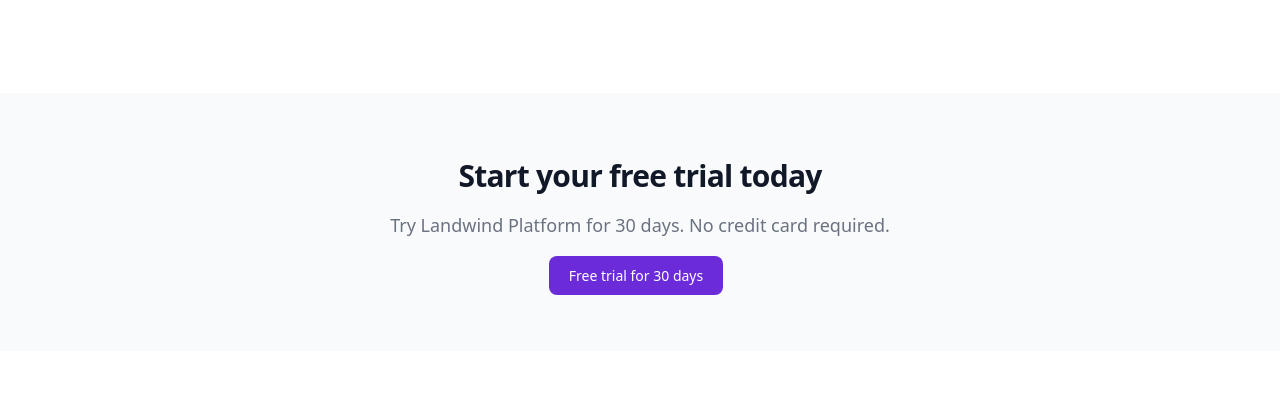
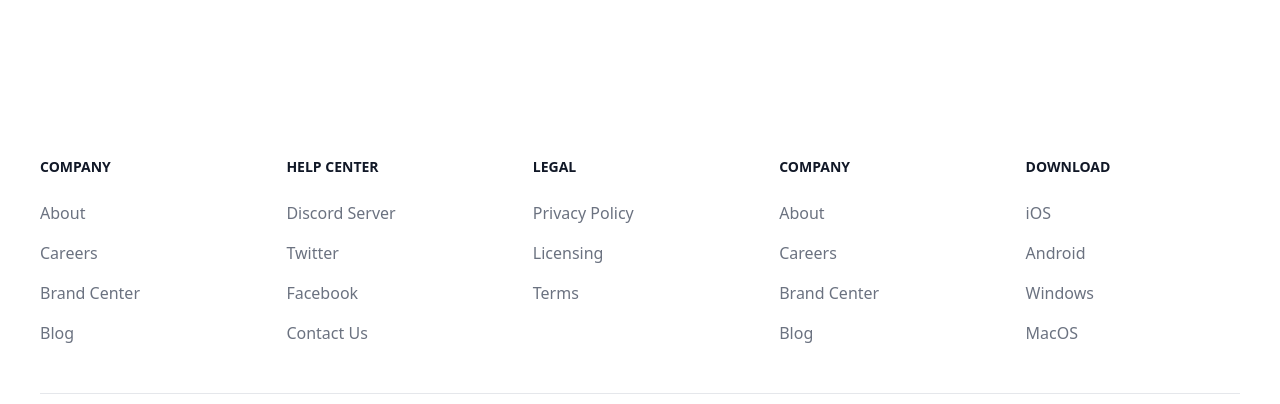
Before and after one commit to ezeisraeljohn/ezeisraeljohn.github.io, a website: page index.html in a window 1280 px wide. Shown: the part 4244-4648 px from the top of the page. Drawn offline with nearby package versions, Linux system fonts and the light colour scheme.

Commit message:
Update index.html

```diff
--- a/index.html
+++ b/index.html
@@ -456,16 +456,6 @@
     </section>
     <!-- End block -->
     <!-- Start block -->
-    <section class="bg-gray-50 dark:bg-gray-800">
-        <div class="max-w-screen-xl px-4 py-8 mx-auto lg:py-16 lg:px-6">
-            <div class="max-w-screen-sm mx-auto text-center">
-                <h2 class="mb-4 text-3xl font-extrabold leading-tight tracking-tight text-gray-900 dark:text-white">Start your free trial today</h2>
-                <p class="mb-6 font-light text-gray-500 dark:text-gray-400 md:text-lg">Try Landwind Platform for 30 days. No credit card required.</p>
-                <a href="#" class="text-white bg-purple-700 hover:bg-purple-800 focus:ring-4 focus:ring-purple-300 font-medium rounded-lg text-sm px-5 py-2.5 mr-2 mb-2 dark:bg-purple-600 dark:hover:bg-purple-700 focus:outline-none dark:focus:ring-purple-800">Free trial for 30 days</a>
-            </div>
-        </div>
-    </section>
-    <!-- End block -->
     <footer class="bg-white dark:bg-gray-800">
         <div class="max-w-screen-xl p-4 py-6 mx-auto lg:py-16 md:p-8 lg:p-10">
             <div class="grid grid-cols-2 gap-8 md:grid-cols-3 lg:grid-cols-5">
```
